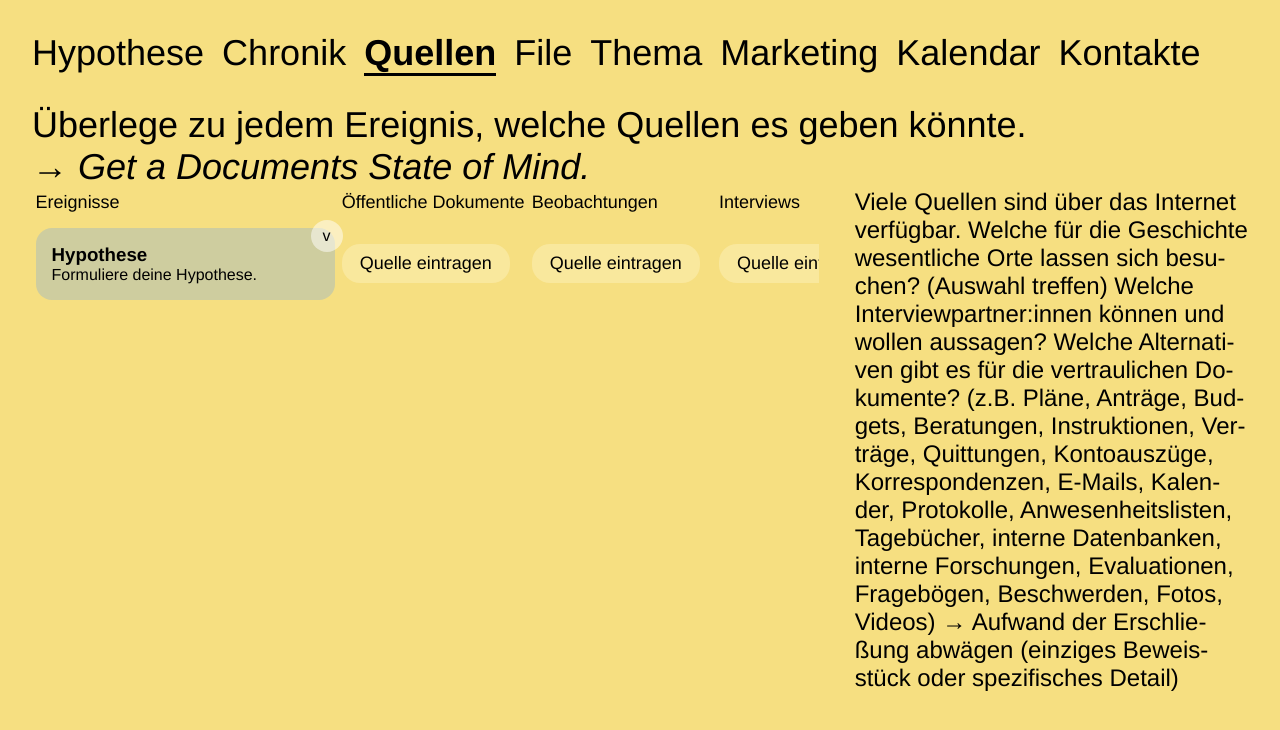
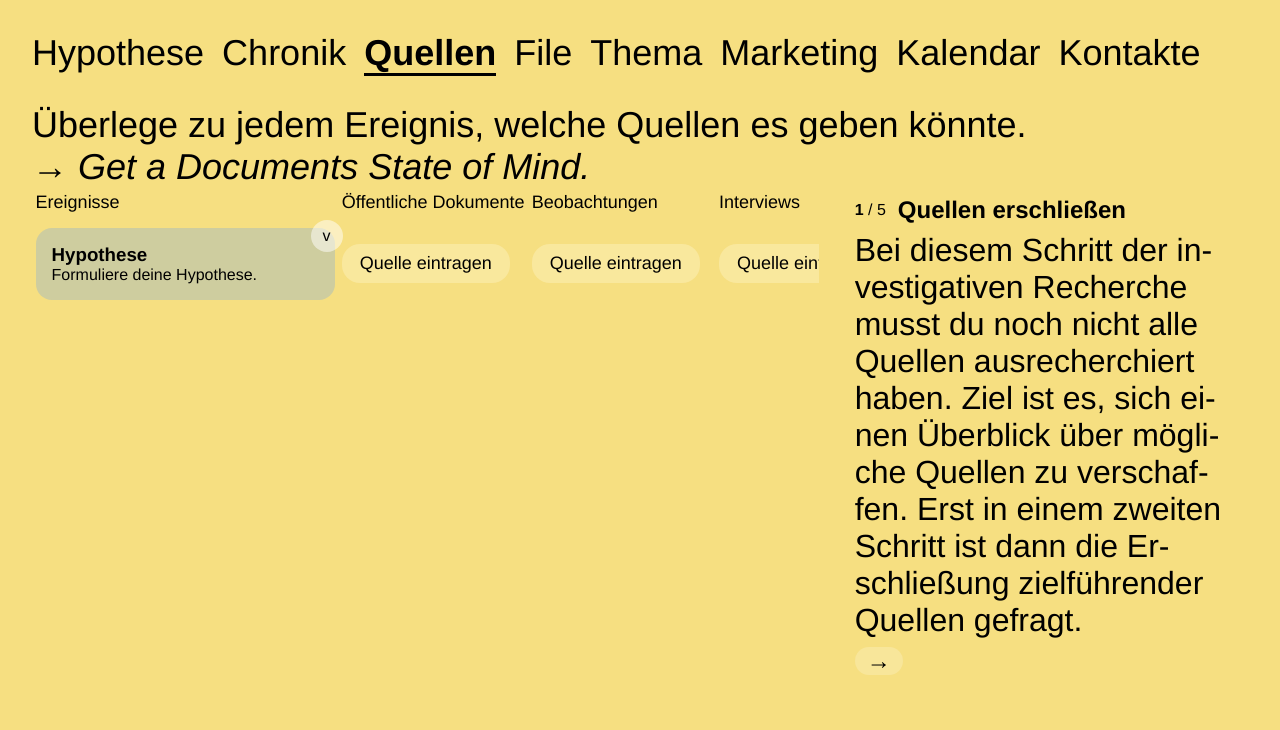
Before and after one commit to soerenengels/recherche-plattform, a Vue app: page /quellen in a window 1280 px wide. Shown: the top 730 px of the page. Built offline with nearby package versions, Linux system fonts and the light colour scheme; a web font is replaced by a local one.

Commit message:
add Tutorial-Component and Tutorial for Hypothese und Quellen

```diff
--- /dev/null
+++ b/src/components/Tutorial.vue
@@ -0,0 +1,69 @@
+<template>
+  <aside class="tutorial">
+    <header>
+      <span
+        ><strong>{{ index + 1 }}</strong> / {{ total }}</span
+      >
+      <h2>{{ data[index].title }}</h2>
+    </header>
+    <section v-html="data[index].html"></section>
+    <footer>
+      <span v-if="index != 0" @click="index = index - 1">&larr;</span>
+      <span v-if="index + 1 != total" @click="index = index + 1">&rarr;</span>
+    </footer>
+  </aside>
+</template>
+
+<script>
+import { ref, toRef } from "vue";
+
+export default {
+  props: {
+    data: Array,
+  },
+  setup(props) {
+    /* Scripts */
+    let index = ref(0);
+    let dataArr = toRef(props, "data");
+    let total = dataArr.value.length;
+    return {
+      index,
+      total,
+      dataArr,
+    };
+  },
+};
+</script>
+
+<style scoped>
+header {
+  display: flex;
+  justify-content: flex-start;
+  align-items: center;
+  margin: 0.5em 0;
+}
+h2 {
+  margin-left: 0.5em;
+}
+.tutorial p {
+  hyphens: auto;
+  font-size: 1.5rem !important;
+}
+.tutorial footer {
+  display: flex;
+  justify-content: space-between;
+  margin: 0.5em 0;
+}
+footer span {
+  cursor: pointer;
+  background: rgba(255, 255, 255, 0.2);
+  width: 2em;
+  font-size: 1.5em;
+  border-radius: 1em;
+  text-align: center;
+  transition: background-color 0.3s;
+}
+footer span:hover {
+  background: rgba(255, 255, 255, 0.4);
+}
+</style>
--- a/src/views/Hypothese.vue
+++ b/src/views/Hypothese.vue
@@ -8,25 +8,12 @@
           width="60%"
           height="auto"
           v-model="hypothesis.content"
+          aria-label="Hypothese"
         ></textarea>
         <!-- <Textarea  v-model="hypothesis"> </Textarea> -->
       </template>
       <template v-slot:context>
-        <section>
-          <p>
-            <strong>Seite 1/3</strong> Einstiegs-Tutorial, durchklickbar,
-            schließbar
-          </p>
-          <p>
-            Formuliere eine <strong>Hypothese</strong>:
-            <em
-              >Stimmt es, dass …? Wie kann das sein? Was sind die Folgen? Was
-              wird dagegen getan?</em
-            ><br />
-            Hast du bereits eine konkrete Idee oder soll dir mit Fragen auf die
-            Sprünge geholfen werden?
-          </p>
-        </section>
+        <Tutorial :data="tutorialData" />
       </template>
     </LayoutTwoThirds>
   </main>
@@ -36,19 +23,42 @@
 import LayoutTwoThirds from "@/components/LayoutTwoThirds.vue";
 import Navigation from "@/components/Navigation.vue";
 import Title from "@/components/Title.vue";
+import Tutorial from "@/components/Tutorial.vue";
 /* import Textarea from "@/components/Textarea.vue"; */
 
 export default {
   name: "Hypothese",
+  props: {},
   data() {
     return {
-      user: {
-        name: "Sören",
-      },
-      stories: [],
+      tutorialData: [
+        {
+          id: 1,
+          title: "Tutorial",
+          html:
+            "<p>Willkommen auf dem Entwurf einer Recherche-Plattform nach dem Vorbild des <em>Drehbuchs der Recherche</em>.</p><p>Zu Beginn steht die Frage, was du denn eigentlich aufdecken möchtest. Dafür gilt es zunächst einmal eine Hypothese zu formulieren, die dein weiteres Vorgehen leiten wird.</p>",
+        },
+        {
+          id: 2,
+          title: "Was ist eine Hypothese?",
+          html:
+            "<p>Der Begriff der Hypothese entstammt dem Drehbuch der Recherche. Es geht darum, .... Hast du bereits eine konkrete Idee oder soll dir mit Fragen auf die Sprünge geholfen werden?</p>",
+        },
+        {
+          id: 3,
+          title: "Wie finde ich eine Hypothese?",
+          html:
+            "<p><em>Stimmt es, dass …? Wie kann das sein? Was sind die Folgen? Was wird dagegen getan?</em></p>",
+        },
+        {
+          id: 4,
+          title: "Wie geht es weiter?",
+          html:
+            "<p>Wenn du eine Hypothese aufgeschrieben hast, ist der nächste Schritt, dir Ereignisse zu überlegen, die aus der Hypothese folgen und deren Ursachen sind. Klicke auf <em>Chronik</em> in der Navigation.</p>",
+        },
+      ],
     };
   },
-  props: {},
   computed: {
     hypothesis: {
       get() {
@@ -65,6 +75,7 @@ export default {
     Navigation,
     Title,
     /* Textarea, */
+    Tutorial,
   },
 };
 </script>
@@ -74,7 +85,7 @@ textarea {
   background: #fff4c9;
   border-radius: 2rem;
   width: calc(100% - 3em);
-  min-height: 100%;
+  height: calc(100% - 3em);
   padding: 1.5rem;
   font-size: 2rem;
   border: none;
--- a/src/views/Quellen.vue
+++ b/src/views/Quellen.vue
@@ -12,18 +12,7 @@
         <TabelleQuellen :structure="structure" :dataSrc="data" />
       </template>
       <template v-slot:context>
-        <p>
-          Viele Quellen sind über das Internet verfügbar. Welche für die
-          Geschichte wesentliche Orte lassen sich besuchen? (Auswahl treffen)
-          Welche Interviewpartner:innen können und wollen aussagen? Welche
-          Alternativen gibt es für die vertraulichen Dokumente? (z.B. Pläne,
-          Anträge, Budgets, Beratungen, Instruktionen, Verträge, Quittungen,
-          Kontoauszüge, Korrespondenzen, E-Mails, Kalender, Protokolle,
-          Anwesenheitslisten, Tagebücher, interne Datenbanken, interne
-          Forschungen, Evaluationen, Fragebögen, Beschwerden, Fotos, Videos) →
-          Aufwand der Erschließung abwägen (einziges Beweisstück oder
-          spezifisches Detail)
-        </p>
+        <Tutorial :data="tutorialData" />
       </template>
     </LayoutTwoThirds>
   </main>
@@ -33,6 +22,7 @@
 import Navigation from "@/components/Navigation.vue";
 import TabelleQuellen from "@/components/TabelleQuellen.vue";
 import LayoutTwoThirds from "@/components/LayoutTwoThirds.vue";
+import Tutorial from "@/components/Tutorial.vue";
 /* import Button from "@/components/Button.vue"; */
 
 export default {
@@ -45,6 +35,37 @@ export default {
         { value: "Beobachtungen", type: "text" },
         { value: "Interviews", type: "text" },
         { value: "Vertrauliche Dokumente", type: "text" },
+      ],
+      tutorialData: [
+        {
+          id: 1,
+          title: "Quellen erschließen",
+          html:
+            "<p>Bei diesem Schritt der investigativen Recherche musst du noch nicht alle Quellen ausrecherchiert haben. Ziel ist es, sich einen Überblick über mögliche Quellen zu verschaffen. Erst in einem zweiten Schritt ist dann die Erschließung zielführender Quellen gefragt.</p>",
+        },
+        {
+          id: 2,
+          title: "Öffentliche Dokumente",
+          html: "<p>Viele Quellen sind über das Internet verfügbar.</p>",
+        },
+        {
+          id: 3,
+          title: "Beobachtungen",
+          html:
+            "<p>Welche Orte sind relevant für das Ereignis? Welche für die Geschichte wesentliche Orte lassen sich besuchen? Treffe eine Auswahl.</p>",
+        },
+        {
+          id: 4,
+          title: "Interviews",
+          html:
+            "<p>Welche Interviewpartner:innen können und wollen aussagen?</p>",
+        },
+        {
+          id: 5,
+          title: "Vertrauliche Dokumente",
+          html:
+            "<p>Welche Alternativen gibt es für die vertraulichen Dokumente? (z.B. Pläne, Anträge, Budgets, Beratungen, Instruktionen, Verträge, Quittungen, Kontoauszüge, Korrespondenzen, E-Mails, Kalender, Protokolle, Anwesenheitslisten, Tagebücher, interne Datenbanken, interne Forschungen, Evaluationen, Fragebögen, Beschwerden, Fotos, Videos) &rarr; Aufwand der Erschließung abwägen (einziges Beweisstück oder spezifisches Detail).</p>",
+        },
       ],
     };
   },
@@ -63,7 +84,7 @@ export default {
     Navigation,
     TabelleQuellen,
     LayoutTwoThirds,
-    /* Button, */
+    Tutorial,
   },
 };
 </script>
```
